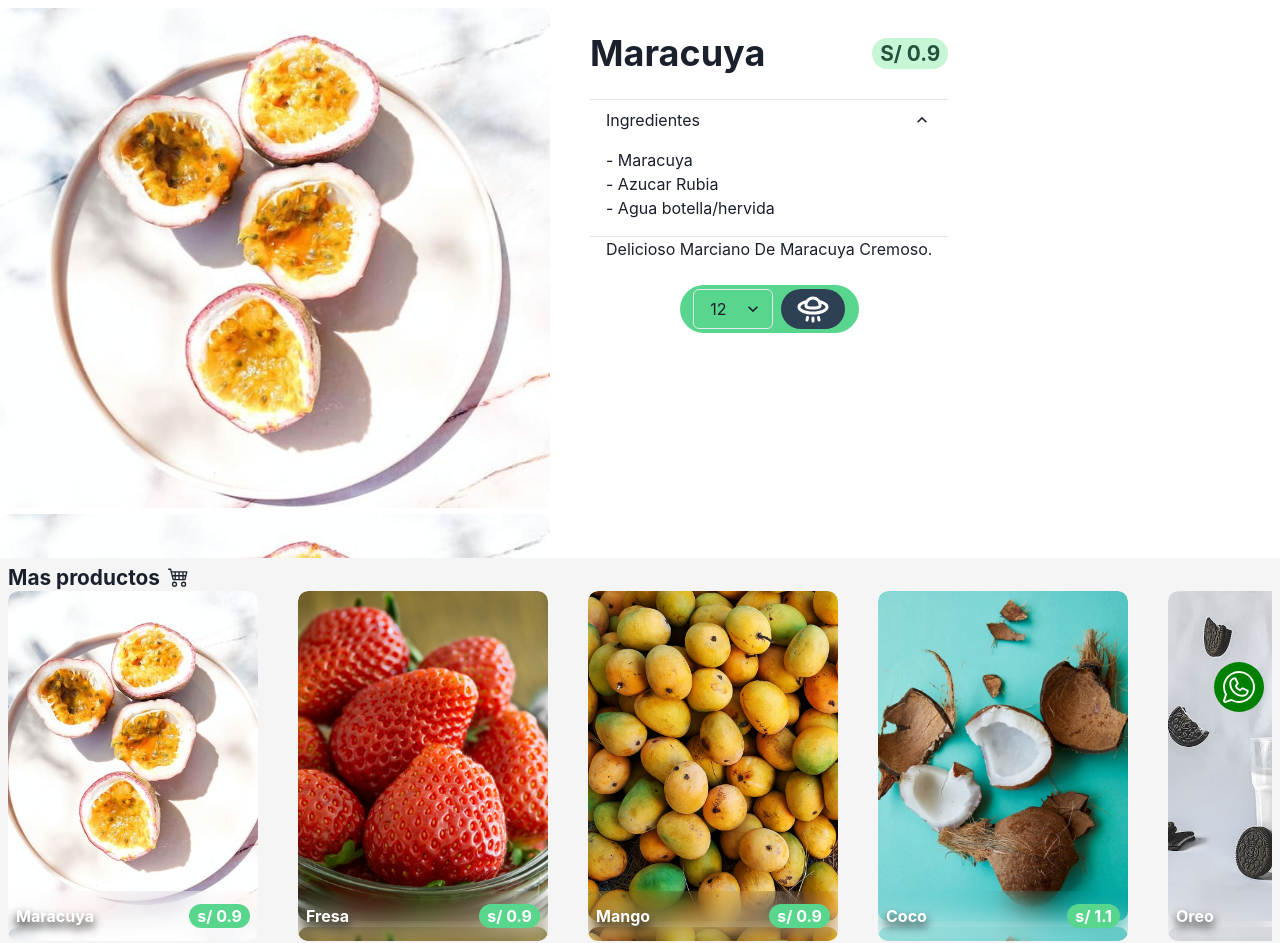
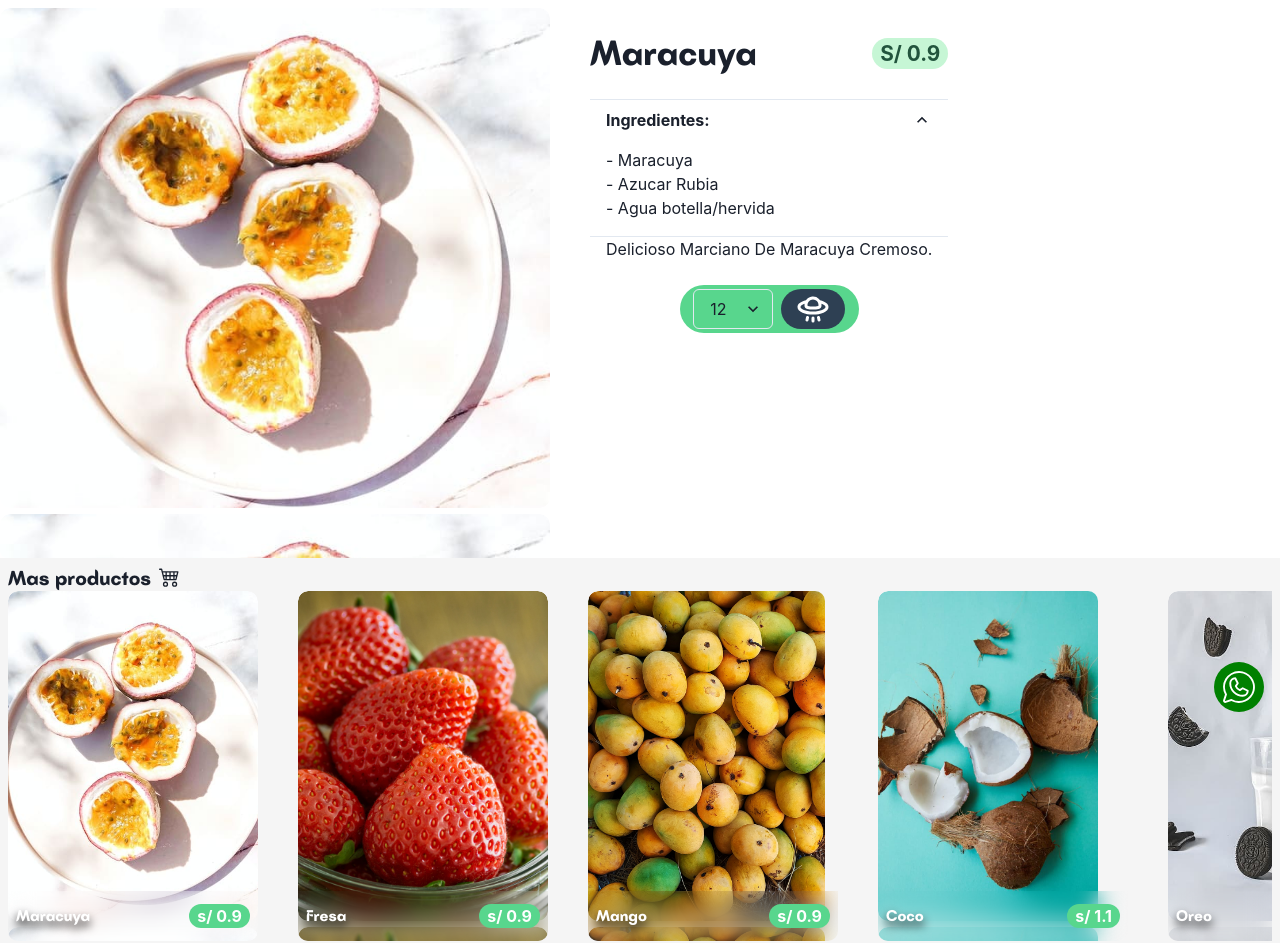
Before and after one commit to KleibertM/munayappStore, a React (Vite) app: page /detail/1 in a window 1280 px wide. Shown: the part 72-1015 px from the top of the page. Built offline with nearby package versions, Linux system fonts and the light colour scheme.

Commit message:
mejorando fuentes, hover en imgs, accordion de sobre nosotros.

```diff
--- a/src/App.module.css
+++ b/src/App.module.css
@@ -18,6 +18,11 @@
   flex: 1; /* Asegura que el contenido principal ocupe todo el espacio restante */
 }
 
+@font-face {
+  font-family: 'munayTitle';
+  src: url('component/Fonts/BatangasBold700.otf') format('opentype');
+}
+
 @media (max-width: 660px) {
   .main_content {
     margin-top: 60px; /* Ajusta este valor según la altura de tu Navbar */
--- a/src/component/Card/Card.jsx
+++ b/src/component/Card/Card.jsx
@@ -46,6 +46,7 @@ const CardComponent = ({ dataItem }) => {
                                 fontWeight={'bold'}
                                 textShadow={'0 5px 10px #000'}
                                 maxWidth={'2rem'}
+                                fontFamily={'munayTitle'}
                             >
                                 {nombre}
                             </Text>
--- a/src/component/Card/DetailCards.jsx
+++ b/src/component/Card/DetailCards.jsx
@@ -35,7 +35,7 @@ const DetailCards = () => {
                         <Flex p='6' gap={4} flexDirection={'column'} h={{ base: '400px', md: '550px' }} position={'relative'}  >
                             <Box display='flex' flexDirection={'column'} gap={[4, 8]}>
                                 <Flex justify={'space-between'} align={'center'}>
-                                    <Heading textTransform={'capitalize'} >
+                                    <Heading textTransform={'capitalize'} fontFamily={'munayTitle'}>
                                         {filterData[0].nombre && filterData[0].nombre}
                                     </Heading>
                                     <Badge borderRadius='full' px='2' fontSize={'1.3rem'} colorScheme='green' w={'max-content'}>
@@ -53,8 +53,8 @@ const DetailCards = () => {
                                     <AccordionItem>
                                         <h2>
                                             <AccordionButton>
-                                                <Box as="span" flex='1' textAlign='left'>
-                                                    Ingredientes
+                                                <Box as="span" flex='1' textAlign='left' fontWeight={'bold'}>
+                                                    Ingredientes:
                                                 </Box>
                                                 <AccordionIcon />
                                             </AccordionButton>
@@ -84,7 +84,7 @@ const DetailCards = () => {
                         </Flex>
                     </Box>
                     <Flex p='2' bg='whitesmoke' flexDirection={'column'} position={'relative'}>
-                        <Heading fontSize={'1.3rem'} display={'flex'} gap={2} justifySelf={'center'}>
+                        <Heading fontSize={'1.3rem'} display={'flex'} gap={2} justifySelf={'center'} fontFamily={'munayTitle'}>
                             Mas productos <BsCart4 />
                         </Heading>
                         <Flex overflowX={'scroll'} >
--- /dev/null
+++ b/src/component/Card/Image.module.css
@@ -0,0 +1,17 @@
+.image_container {
+    overflow: hidden;
+    border-radius: 10px;
+}
+
+.image_container img {
+    transition: transform 0.5s ease;
+    -webkit-transition: transform 0.5s ease;
+    -moz-transition: transform 0.5s ease;
+    -ms-transition: transform 0.5s ease;
+    -o-transition: transform 0.5s ease;
+}
+
+.image_container:hover img {
+    transform: scale(1.1);
+    /* Escala la imagen al 110% */
+}
--- a/src/component/Card/ImageRender.jsx
+++ b/src/component/Card/ImageRender.jsx
@@ -2,6 +2,7 @@ import { Image, } from '@chakra-ui/react'
 import Slider from "react-slick";
 import "slick-carousel/slick/slick.css";
 import "slick-carousel/slick/slick-theme.css";
+import style from './Image.module.css'
 
 
 const ImageRender = ({ image, name, wImg, hImg }) => {
@@ -19,8 +20,8 @@ const ImageRender = ({ image, name, wImg, hImg }) => {
         <>
             <Slider {...settings}>
                 {image.map((img, index) => (
+                    <div key={index} className={style.image_container}>
                         <Image
-                        key={index}
                             src={img}
                             name={name}
                             h={hImg}
@@ -31,6 +32,7 @@ const ImageRender = ({ image, name, wImg, hImg }) => {
                             loading='lazy'
                             alt={name}
                         />
+                    </div>
                 ))}
             </Slider>
         </>
--- a/src/component/Tabs/TabsNav.jsx
+++ b/src/component/Tabs/TabsNav.jsx
@@ -10,8 +10,8 @@ const TabsNav = () => {
   return (
     <Tabs isFitted variant='enclosed'>
       <TabList mb='1em'>
-        <Tab fontSize={'1.5rem'} name='Sabores tradicional'>Tradiconal</Tab>
-        <Tab fontSize={'1.5rem'} name='Sabores especiales' >Especiales</Tab>
+        <Tab fontSize={'1.5rem'} fontFamily={'munayTitle'} name='Sabores tradicional'>Tradicional</Tab>
+        <Tab fontSize={'1.5rem'} fontFamily={'munayTitle'} name='Sabores especiales' >Especiales</Tab>
       </TabList>
       <TabPanels>
         <TabPanel>
--- a/src/component/bannerText/BannerText.jsx
+++ b/src/component/bannerText/BannerText.jsx
@@ -3,7 +3,7 @@ import { Text, Flex } from '@chakra-ui/react'
 const BannerText = ({ icon, text }) => {
     return (
         <>
-            <Flex bg={'#58D68D'} align={'center'} justify={'center'} gap={2} color={'#000'}>
+            <Flex bg={'#58D68D'} align={'center'} justify={'center'} gap={2} color={'#000'} fontFamily={'munayTitle'}>
                 <Text fontSize={'1.2rem'} >
                     {icon}
                 </Text>
--- a/src/component/carrusel/Carrusel.jsx
+++ b/src/component/carrusel/Carrusel.jsx
@@ -1,5 +1,4 @@
 import { Image, Flex, Box } from '@chakra-ui/react'
-// import {banners} from '../Data/data.json'
 import { banners } from '../Data/data';
 import Slider from "react-slick";
 import "slick-carousel/slick/slick.css";
--- a/src/component/home/Home.jsx
+++ b/src/component/home/Home.jsx
@@ -12,7 +12,7 @@ const TabsNav = lazy(()=> import("../Tabs/TabsNav"))
 const Home = () => {
     return (
         <>
-            <BannerText  icon={<PiFlyingSaucerDuotone />} text={'¡Realiza tu pedido ahora!'} />
+            <BannerText  icon={<PiFlyingSaucerDuotone />} text={'¡REALIZA TU PEDIDO AHORA!'} />
             <Banner />
             <TabsNav />
             <BannerText  icon={<PiAlienFill />} text={'Sobre Nosotros'} />
@@ -21,6 +21,7 @@ const Home = () => {
                 image={'https://cdn-icons-png.flaticon.com/512/1239/1239710.png'}
                 title={'Misión'}
                 text={'Nuestra misión es ofrecer una experiencia refrescante y saludable a través de nuestros marcianos de frutas, elaborados con ingredientes naturales y frescos. Nos comprometemos a proporcionar productos de calidad que satisfagan los paladares más exigentes, manteniendo siempre un enfoque en la salud y el bienestar de nuestros clientes. Queremos ser reconocidos como líderes en la industria de los marcianos de frutas, destacando por nuestro compromiso con la calidad, la innovación y la excelencia en el servicio al cliente.'}
+                resaltarText={['refrescante y saludable', 'naturales y frescos', 'calidad, la innovación y la excelencia']}
                 diretionY={'column'}
                 diretionX={'row'}
             />
@@ -30,6 +31,7 @@ const Home = () => {
                 image={'https://cdn-icons-png.flaticon.com/512/1644/1644005.png'}
                 title={'Visión'}
                 text={'Nuestra visión es convertirnos en el principal distribuidor de marcianos de frutas y helados, tanto a nivel local como nacional, estableciendo estándares de calidad superiores en la industria. Nos esforzamos por ser reconocidos por nuestro sabor natural y fresco, así como por la transparencia y la integridad en todos nuestros procesos. Buscamos expandir nuestro alcance, brindando a más personas la oportunidad de disfrutar de nuestros deliciosos productos, mientras mantenemos nuestro compromiso con la salud y la calidad.'}
+                resaltarText={['sabor natural y fresco', 'deliciosos productos', 'salud y la calidad.']}
                 diretionY={'column'}
                 diretionX={'row-reverse'}
             />
```
Also changed, not shown: src/component/Data/data.js (+0 -26 lines), src/component/Items/Items.jsx (+45 -4 lines), src/component/cart/Cart.jsx (+5 -3 lines), src/component/Fonts/BatangasBold700.otf (added). Lines whose indentation alone changed are shown as unchanged.
